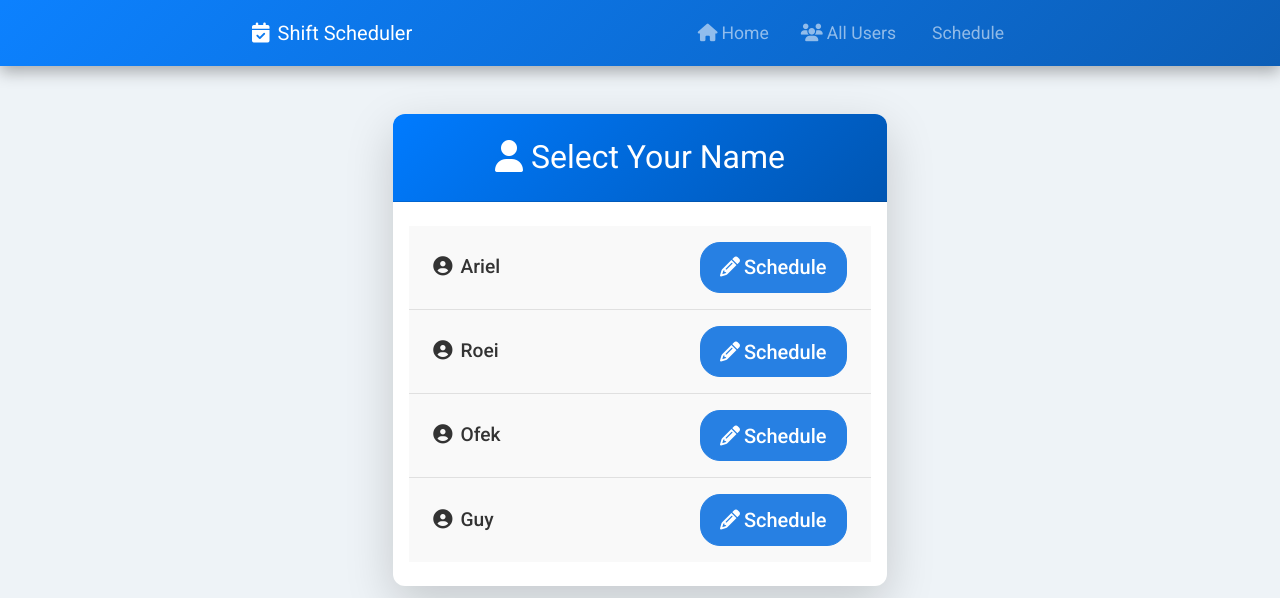
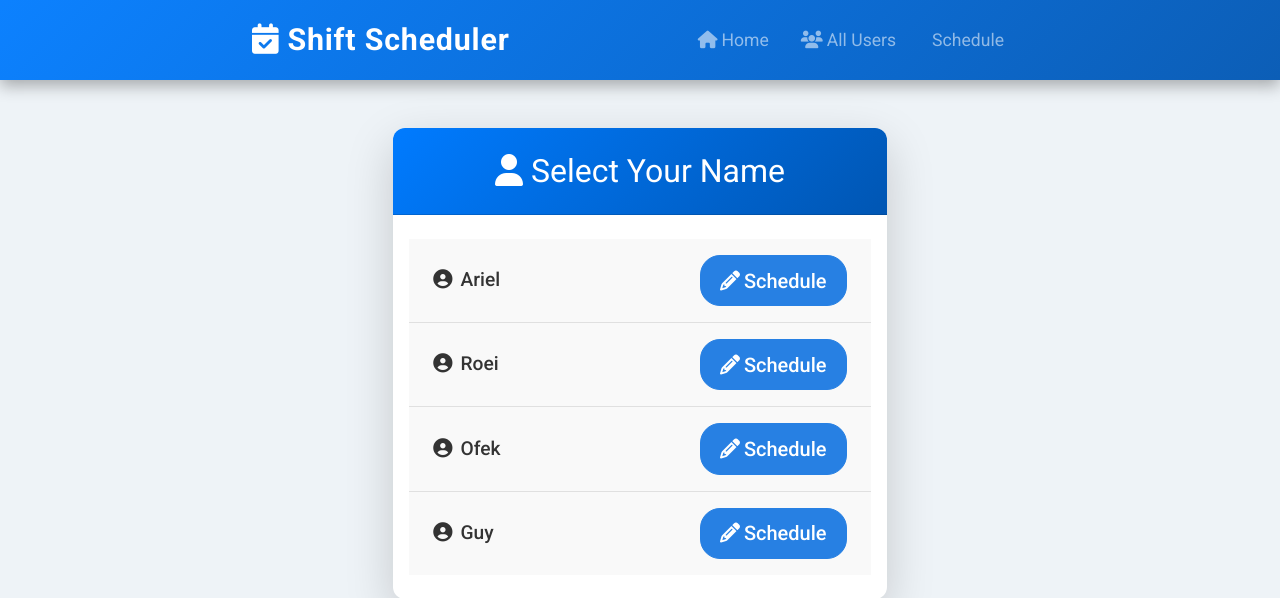
Before and after one commit to Ariel7871/Shift-Manager, a Flask app: page /choose_schedule in a window 1280 px wide. Shown: the top 598 px of the page. Run offline with Flask 3, Linux system fonts and the light colour scheme; data comes from the database, SQL or seed files in the repository; some libraries are stand-ins or nearby versions.

Commit message:
Add files via upload

```diff
--- a/templates/base.html
+++ b/templates/base.html
@@ -14,7 +14,7 @@
   <!-- Toolbar / Navbar -->
 	<nav class="navbar navbar-expand-lg navbar-dark custom-navbar">
 	  <div class="container">
-		<a class="navbar-brand" href="{{ url_for('index') }}">
+		<a class="navbar-brand custom-brand" href="{{ url_for('index') }}">
 		  <i class="fa-solid fa-calendar-check me-2"></i>Shift Scheduler
 		</a>
 		<button class="navbar-toggler" type="button" data-bs-toggle="collapse" data-bs-target="#navbarNav"
```
